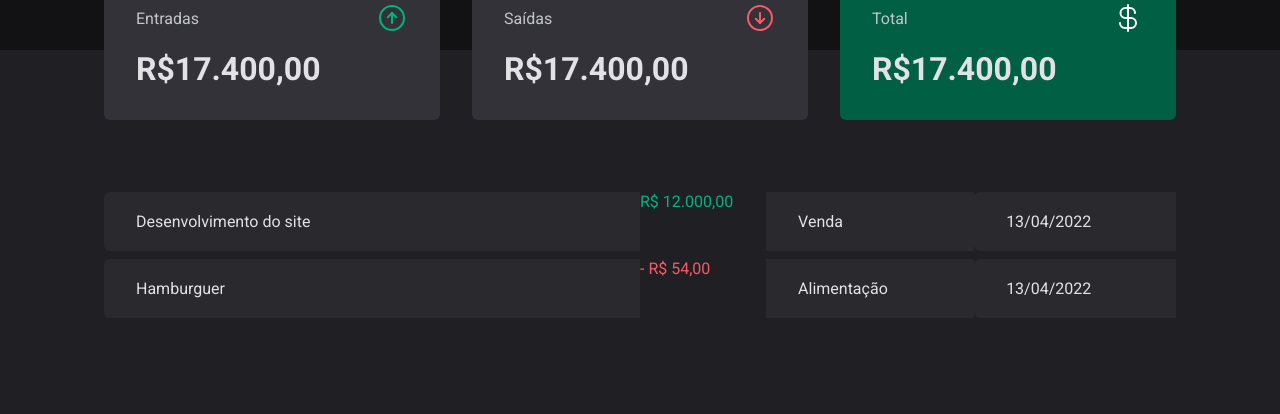
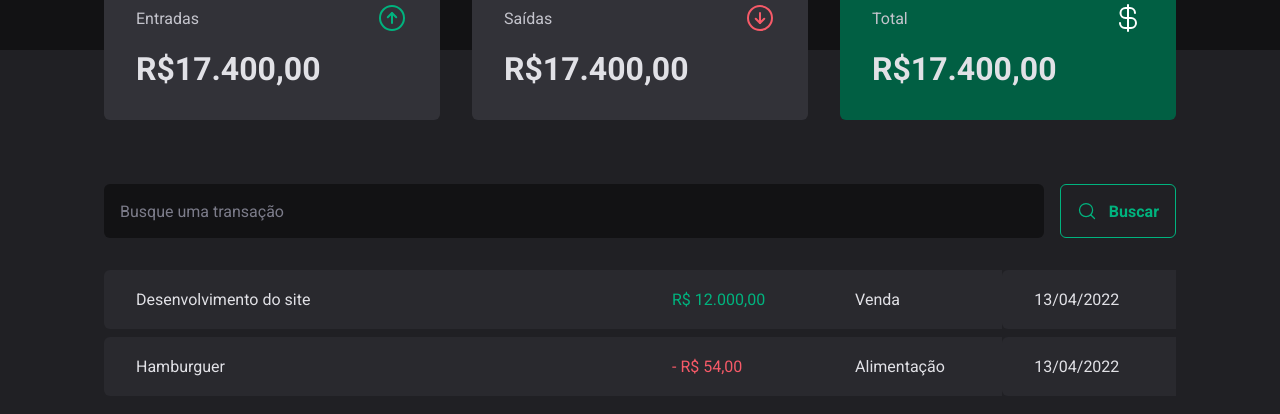
Before and after one commit to devguga87/transacoesIgnite, a React (Vite) app: page / in a window 1280 px wide. Shown: the top 414 px of the page. Built offline with nearby package versions, Linux system fonts and the light colour scheme.

Commit message:
Adiciona componente de search form

```diff
--- /dev/null
+++ b/src/pages/Transactions/components/SearchForm/index.tsx
@@ -0,0 +1,16 @@
+import { MagnifyingGlass } from 'phosphor-react'
+import * as Styled from './styles'
+
+const SearchForm = () => {
+  return (
+    <Styled.SearchFormContainer>
+      <input type="text" placeholder='Busque uma transação'/>
+      <button type='submit'>
+        <MagnifyingGlass size={20}/>
+        Buscar
+      </button>
+    </Styled.SearchFormContainer>
+  )
+}
+
+export default SearchForm
--- /dev/null
+++ b/src/pages/Transactions/components/SearchForm/styles.ts
@@ -0,0 +1,39 @@
+import styled from 'styled-components'
+
+export const SearchFormContainer = styled.form`
+  display: flex;
+  gap:1rem;
+
+  input {
+    flex:1;
+    border-radius: 6px;
+    border:0;
+    background-color: ${props => props.theme['gray-900']};
+    color:${props => props.theme['gray-300']};
+    padding:1rem;
+
+    &::placeholder {
+      color:${props => props.theme['gray-500']}
+    }
+  }
+
+  button{
+    display: flex;
+    align-items: center;
+    gap:0.75rem;
+    border:0;
+    padding:1rem;
+    background-color: transparent;
+    border:1px solid ${props => props.theme['green-300']};
+    color: ${props => props.theme['green-300']};
+    font-weight: bold;
+    border-radius: 6px;
+
+    &:hover{
+      background-color: ${props => props.theme['green-500']};
+      border-color:${props => props.theme['green-500']};
+      color:${props => props.theme.white};
+      transition:background-color 0.2s, color 0.2s, border-color 0.2s;
+    }
+  }
+`
--- a/src/pages/Transactions/index.tsx
+++ b/src/pages/Transactions/index.tsx
@@ -1,5 +1,6 @@
 import Header from "../../components/Header"
 import Summary from "../../components/Summary"
+import SearchForm from "./components/SearchForm"
 
 import * as Styled from './styles'
 
@@ -9,18 +10,19 @@
       <Header />
       <Summary />
       <Styled.TransactionsContainer>
+      <SearchForm />
       <Styled.TransactionsTable>
         <tbody>
           <tr>
             <td width="50%">Desenvolvimento do site</td>
-            <Styled.PriceHighlight variant="income">R$ 12.000,00</Styled.PriceHighlight>
+            <td><Styled.PriceHighlight variant="income">R$ 12.000,00</Styled.PriceHighlight></td>
             <td>Venda</td>
             <td>13/04/2022</td>
           </tr>
 
           <tr>
             <td width="50%">Hamburguer</td>
-            <Styled.PriceHighlight variant="outcome">- R$ 54,00</Styled.PriceHighlight>
+            <td><Styled.PriceHighlight variant="outcome">- R$ 54,00</Styled.PriceHighlight></td>
             <td>Alimentação</td>
             <td>13/04/2022</td>
           </tr>
--- a/src/pages/Transactions/styles.ts
+++ b/src/pages/Transactions/styles.ts
@@ -11,6 +11,7 @@
   width:100%;
   border-collapse:separate;
   border-spacing: 0 0.5rem;
+  margin-top:1.5rem;
 
   td{
     padding:1.25rem 2rem;
--- a/src/styles/global.ts
+++ b/src/styles/global.ts
@@ -9,7 +9,7 @@
 
   :focus {
     outline:0;
-    box-shadow: 0 0 0 2px ${props => props.theme['gray-500']};
+    box-shadow: 0 0 0 2px ${props => props.theme['green-500']};
   }
 
   body {
```
